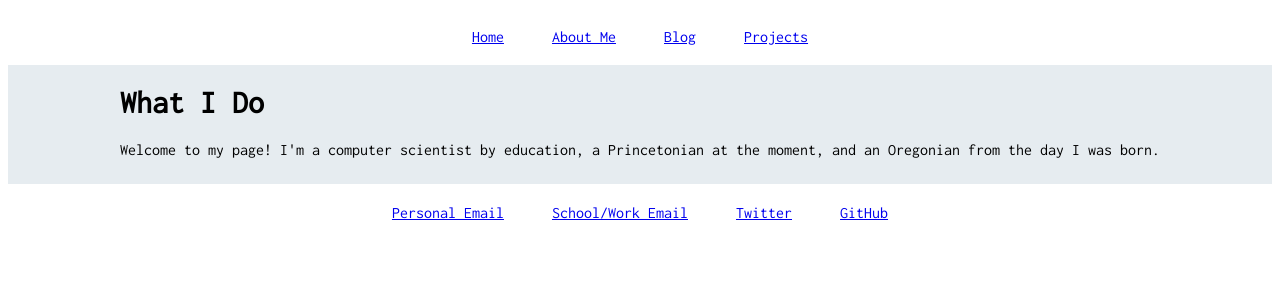
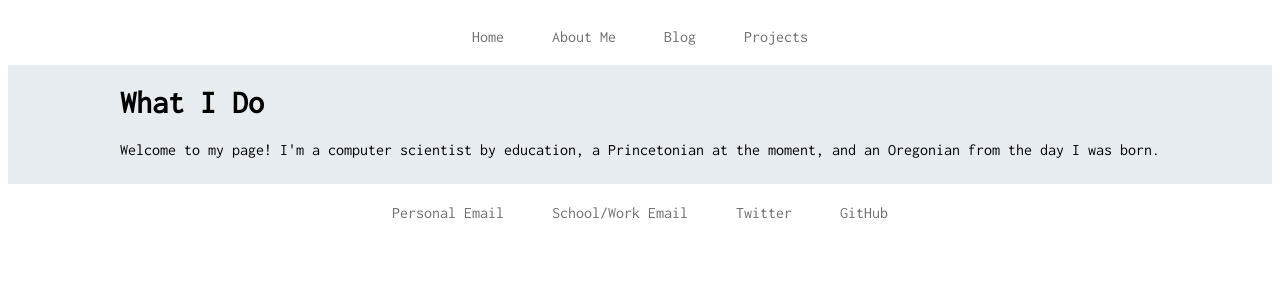
Before and after one commit to justintranjt/justintranjt.github.io, a Jekyll site: the page built from index.html, in a window 1280 px wide. Shown: the top 300 px of the page. Built offline with Jekyll 4.4.1, drawn with Linux system fonts in a browser that asks for light colours.

Commit message:
Update mainstyle.css

```diff
--- a/css/mainstyle.css
+++ b/css/mainstyle.css
@@ -7,7 +7,7 @@
     font-family: 'Inconsolata';
 }
 
-a:link, {
+a:link, a:visited {
     color: #707070;
     text-decoration: none;
 }
```
